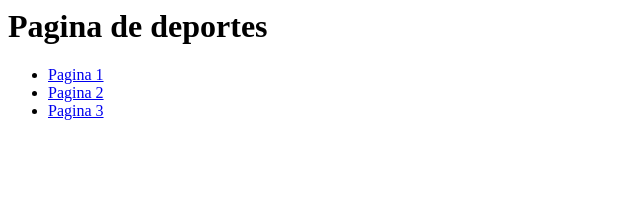
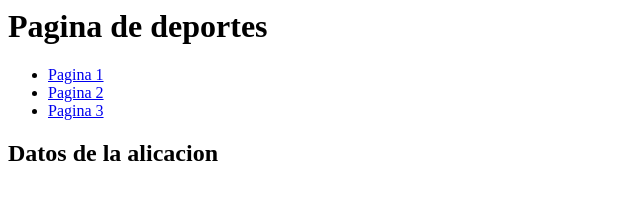
Before and after one commit to utxj-ricardo-luna/PagArtDep, a plain HTML site: page index.html in a window 1280 px wide. Shown: the whole page, without its empty margins (0-640 px from the left). Drawn offline with Linux system fonts and the light colour scheme.

Commit message:
Update index.html

```diff
--- a/index.html
+++ b/index.html
@@ -4,3 +4,4 @@
     <li><a href="pagina1.hmtl">Pagina 2</a></li>
     <li><a href="pagina1.hmtl">Pagina 3</a></li>
 </ul>
+<h2>Datos de la alicacion</h2>
```
